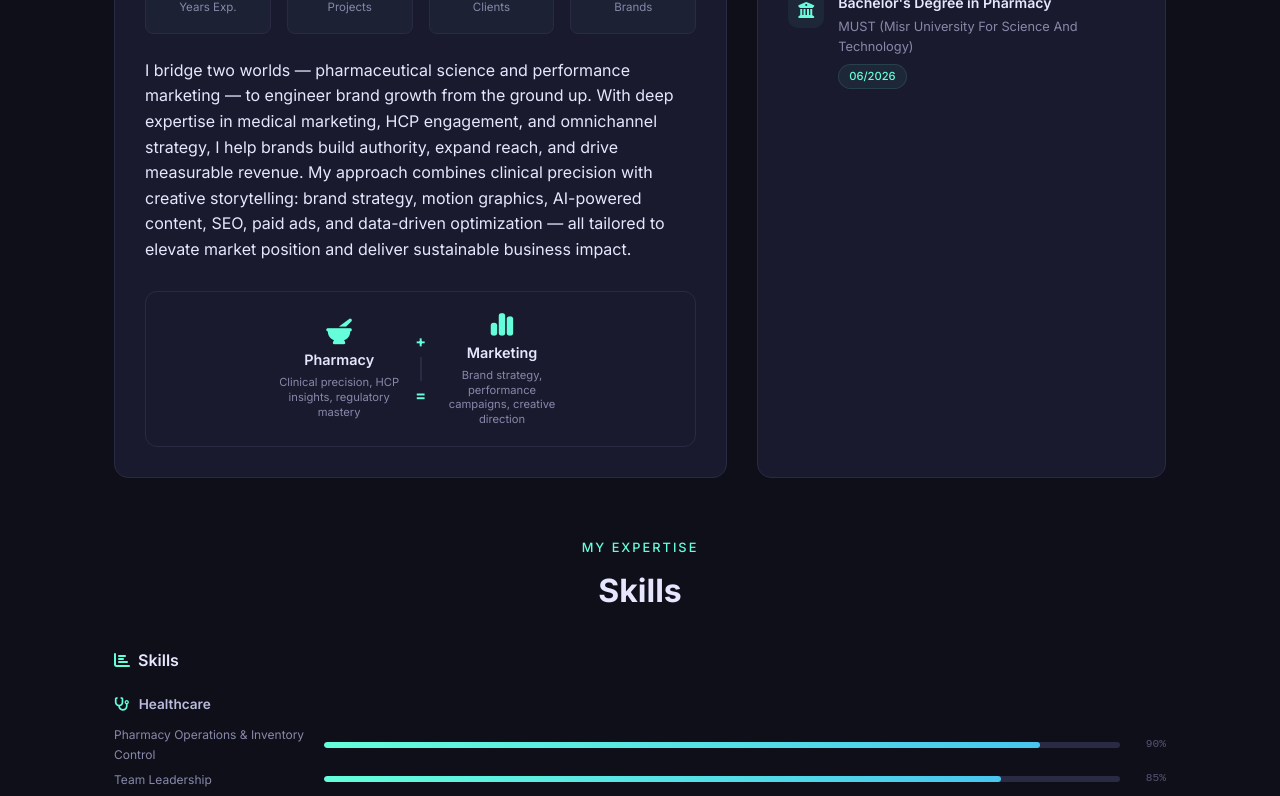
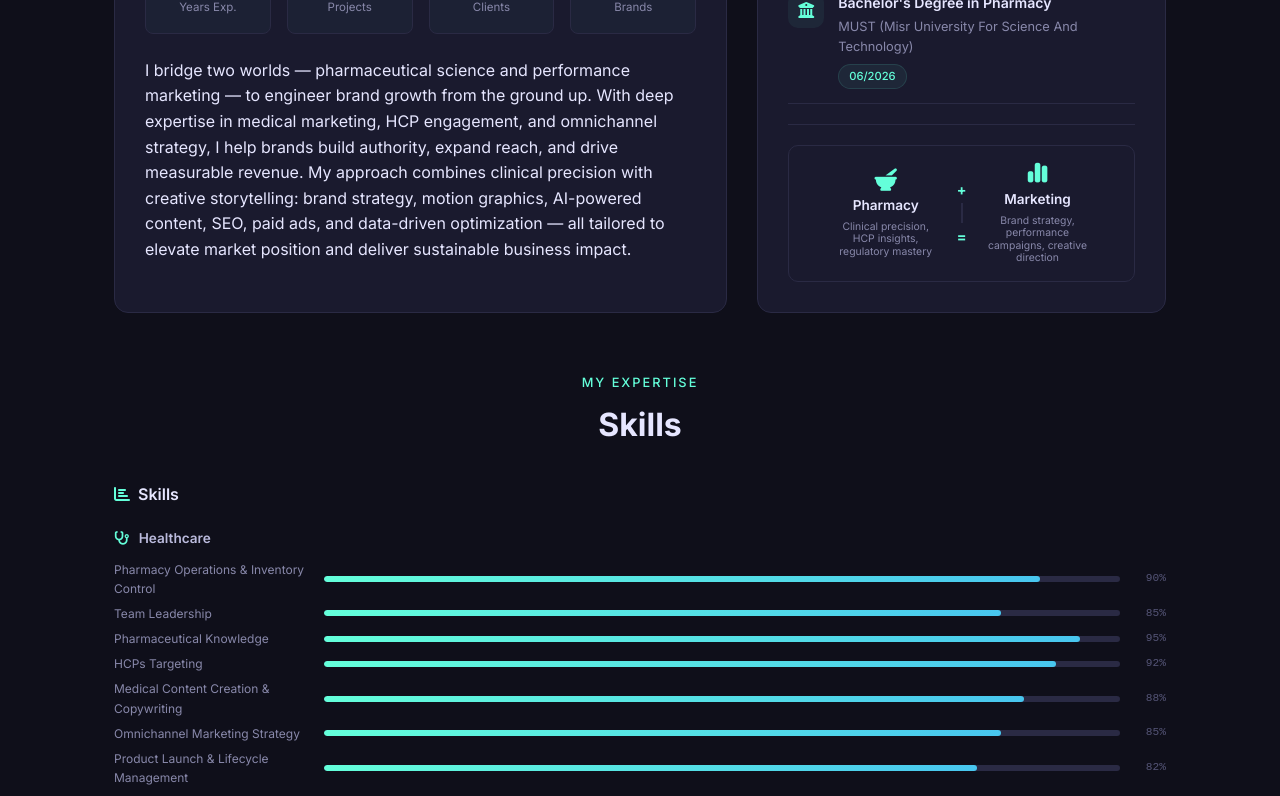
Before and after one commit to DR-MadaKamal/portfolio, a React (Vite) app: page / in a window 1280 px wide. Shown: the part 1160-1956 px from the top of the page. Built offline with nearby package versions, Linux system fonts and the light colour scheme.

Commit message:
Move domain bridge to education card, remove marketing services section

```diff
--- a/src/App.jsx
+++ b/src/App.jsx
@@ -22,7 +22,7 @@ import FAQSection from './components/FAQSection'
 import ToolsShowcase from './components/ToolsShowcase'
 import ServicesTimeline from './components/ServicesTimeline'
 import SearchBar from './components/SearchBar'
-import MarketingServices from './components/MarketingServices'
+
 import PortfolioDownload from './components/PortfolioDownload'
 import CookieConsent from './components/CookieConsent'
 import NewsletterSignup from './components/NewsletterSignup'
@@ -90,7 +90,7 @@ function App() {
   const sectionMap = [
     { key: 'hero', comp: <Hero personalData={d?.personalData} /> },
     { key: 'about', comp: <About editedData={d} /> },
-    { key: 'services', comp: <MarketingServices /> },
+
     { key: 'logos', comp: <ClientLogoWall /> },
     { key: 'projects', comp: <Projects projects={d?.projects} /> },
     { key: 'testimonials', comp: <Testimonials /> },
--- a/src/components/About.jsx
+++ b/src/components/About.jsx
@@ -42,23 +42,6 @@ export default function About({ editedData }) {
               ))}
             </motion.div>
             <motion.p {...fadeUp}>{personalData.summary}</motion.p>
-            <motion.div className="domain-bridge" {...fadeUp}>
-              <div className="domain-side">
-                <i className="fas fa-mortar-pestle" />
-                <span>Pharmacy</span>
-                <small>Clinical precision, HCP insights, regulatory mastery</small>
-              </div>
-              <div className="domain-connector">
-                <span className="domain-plus">+</span>
-                <div className="domain-line" />
-                <span className="domain-equals">=</span>
-              </div>
-              <div className="domain-side">
-                <i className="fas fa-chart-simple" />
-                <span>Marketing</span>
-                <small>Brand strategy, performance campaigns, creative direction</small>
-              </div>
-            </motion.div>
           </motion.div>
 
           {/* Right — Education */}
@@ -79,6 +62,24 @@ export default function About({ editedData }) {
                 </div>
               </motion.div>
             ))}
+            <hr className="edu-divider" />
+            <motion.div className="domain-bridge" {...fadeUp}>
+              <div className="domain-side">
+                <i className="fas fa-mortar-pestle" />
+                <span>Pharmacy</span>
+                <small>Clinical precision, HCP insights, regulatory mastery</small>
+              </div>
+              <div className="domain-connector">
+                <span className="domain-plus">+</span>
+                <div className="domain-line" />
+                <span className="domain-equals">=</span>
+              </div>
+              <div className="domain-side">
+                <i className="fas fa-chart-simple" />
+                <span>Marketing</span>
+                <small>Brand strategy, performance campaigns, creative direction</small>
+              </div>
+            </motion.div>
           </motion.div>
         </div>
 
--- a/src/components/AdminPanel.jsx
+++ b/src/components/AdminPanel.jsx
@@ -31,7 +31,7 @@ const DAILY_KEY = 'portfolio-daily-visits'
 const defaultSections = {
   hero: { visible: true, order: 0, bg: '', animation: 'fade', spacing: 'normal' },
   about: { visible: true, order: 1, bg: '', animation: 'fade', spacing: 'normal' },
-  services: { visible: true, order: 2, bg: '', animation: 'fade', spacing: 'normal' },
+
   logos: { visible: true, order: 3, bg: '', animation: 'fade', spacing: 'compact' },
   projects: { visible: true, order: 4, bg: '', animation: 'fade', spacing: 'normal' },
   testimonials: { visible: true, order: 5, bg: '', animation: 'fade', spacing: 'normal' },
--- a/src/components/MarketingServices.jsx
+++ /dev/null
@@ -1,43 +0,0 @@
-import { motion } from 'framer-motion'
-import { marketingServices } from '../data/portfolioData'
-import { useLang } from '../context/LangContext'
-
-const containerVariants = {
-  hidden: { opacity: 0 },
-  visible: { opacity: 1, transition: { staggerChildren: 0.06 } }
-}
-
-const itemVariants = {
-  hidden: { opacity: 0, y: 30 },
-  visible: { opacity: 1, y: 0, transition: { duration: 0.4 } }
-}
-
-export default function MarketingServices() {
-  const { t } = useLang()
-  return (
-    <section className="section services-section">
-      <div className="container">
-        <motion.h2 className="section-title"
-          initial={{ opacity: 0 }} whileInView={{ opacity: 1 }} viewport={{ once: true }}>
-          <small>{t.services.subtitle}</small>{t.services.title}
-        </motion.h2>
-        <motion.div className="services-grid"
-          variants={containerVariants}
-          initial="hidden" whileInView="visible" viewport={{ once: true, margin: '-40px' }}>
-          {marketingServices.map((s, i) => (
-            <motion.div key={i} className="service-card" variants={itemVariants}
-              whileHover={{ y: -6, transition: { duration: 0.2 } }}>
-              <div className="service-icon"><i className={`fas ${s.icon}`} /></div>
-              <h3 className="service-title">{s.title}</h3>
-              <p className="service-desc">{s.desc}</p>
-            </motion.div>
-          ))}
-        </motion.div>
-        <motion.div style={{ textAlign: 'center', marginTop: 40 }}
-          initial={{ opacity: 0 }} whileInView={{ opacity: 1 }} viewport={{ once: true }}>
-          <a href="mailto:16491@must.edu.eg" className="btn btn-solid">{t.services.cta}</a>
-        </motion.div>
-      </div>
-    </section>
-  )
-}
--- a/src/data/translations.js
+++ b/src/data/translations.js
@@ -16,7 +16,6 @@ export const en = {
   chat: 'Chat on WhatsApp',
   newsletter: { title: 'Stay Updated', desc: 'Get the latest articles and updates.', success: 'Thanks for subscribing!', placeholder: 'Your email address' },
   search: { placeholder: 'Search articles, projects...', noResults: 'No results found for' },
-  services: { subtitle: 'What I Do', title: 'Integrated Marketing Services', cta: 'Let\'s Talk' },
 }
 
 export const ar = {
@@ -37,5 +36,4 @@ export const ar = {
   chat: 'تواصل عبر واتساب',
   newsletter: { title: 'ابق على اطلاع', desc: 'احصل على أحدث المقالات والتحديثات.', success: 'شكراً للاشتراك!', placeholder: 'بريدك الإلكتروني' },
   search: { placeholder: 'ابحث في المقالات والمشاريع...', noResults: 'لا توجد نتائج لـ' },
-  services: { subtitle: 'ماذا أقدم', title: 'خدمات التسويق المتكامل', cta: 'تواصل معي' },
 }
--- a/src/index.css
+++ b/src/index.css
@@ -614,24 +614,16 @@ img { max-width: 100%; height: auto; }
 .client-logo-item:hover .client-logo-glow { opacity: 0.15; }
 .client-logo-item img { width: 100%; height: 100%; object-fit: contain; position: relative; z-index: 1; }
 
-/* ===== MARKETING SERVICES ===== */
-.services-section { padding: 60px 24px; }
-.services-grid { display: grid; grid-template-columns: repeat(auto-fill, minmax(280px, 1fr)); gap: 24px; margin-top: 40px; }
-.service-card { background: var(--bg-alt); border: 1px solid var(--border); border-radius: 12px; padding: 28px 24px; transition: border-color 0.3s, box-shadow 0.3s; }
-.service-card:hover { border-color: var(--accent); box-shadow: 0 4px 20px rgba(0,0,0,0.15); }
-.service-icon { width: 48px; height: 48px; border-radius: 12px; background: var(--accent); color: #fff; display: flex; align-items: center; justify-content: center; font-size: 1.2rem; margin-bottom: 16px; }
-.service-title { font-size: 1rem; font-weight: 600; margin-bottom: 8px; color: var(--text); }
-.service-desc { font-size: 0.84rem; line-height: 1.6; color: var(--text-secondary); margin: 0; }
-
 /* ===== DOMAIN BRIDGE ===== */
-.domain-bridge { display: flex; align-items: center; justify-content: center; gap: 16px; margin-top: 28px; padding: 20px; background: var(--bg-alt); border: 1px solid var(--border); border-radius: 12px; }
+.domain-bridge { display: flex; align-items: center; justify-content: center; gap: 16px; margin-top: 8px; padding: 16px 12px; background: var(--bg-alt); border: 1px solid var(--border); border-radius: 10px; }
 .domain-side { display: flex; flex-direction: column; align-items: center; gap: 4px; text-align: center; }
-.domain-side i { font-size: 1.6rem; color: var(--accent); }
-.domain-side span { font-weight: 600; font-size: 0.9rem; color: var(--text); }
-.domain-side small { font-size: 0.7rem; color: var(--text-muted); max-width: 120px; line-height: 1.3; }
+.domain-side i { font-size: 1.4rem; color: var(--accent); }
+.domain-side span { font-weight: 600; font-size: 0.85rem; color: var(--text); }
+.domain-side small { font-size: 0.65rem; color: var(--text-muted); max-width: 110px; line-height: 1.2; }
 .domain-connector { display: flex; flex-direction: column; align-items: center; gap: 2px; }
-.domain-plus, .domain-equals { font-size: 1rem; font-weight: 700; color: var(--accent); }
-.domain-line { width: 2px; height: 24px; background: var(--border); }
+.domain-plus, .domain-equals { font-size: 0.9rem; font-weight: 700; color: var(--accent); }
+.domain-line { width: 2px; height: 20px; background: var(--border); }
+.edu-divider { border: none; border-top: 1px solid var(--border); margin: 20px 0; }
 
 /* ===== SEARCH ===== */
 .search-trigger { background: none; border: none; color: var(--text-dim); font-size: 1rem; cursor: pointer; padding: 6px 10px; transition: color 0.3s; }
```
Also changed, not shown: src/data/portfolioData.js (+0 -11 lines).
